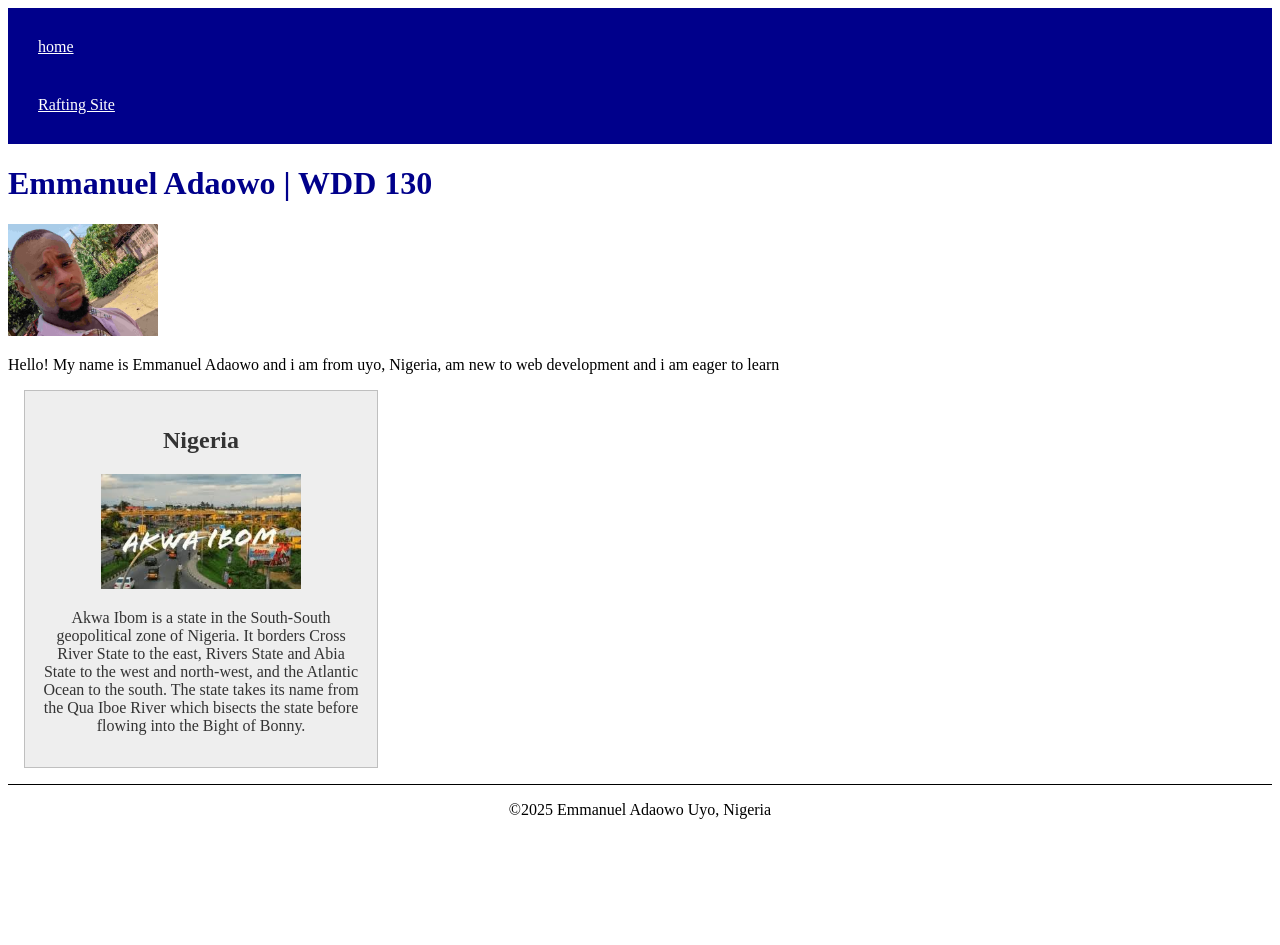
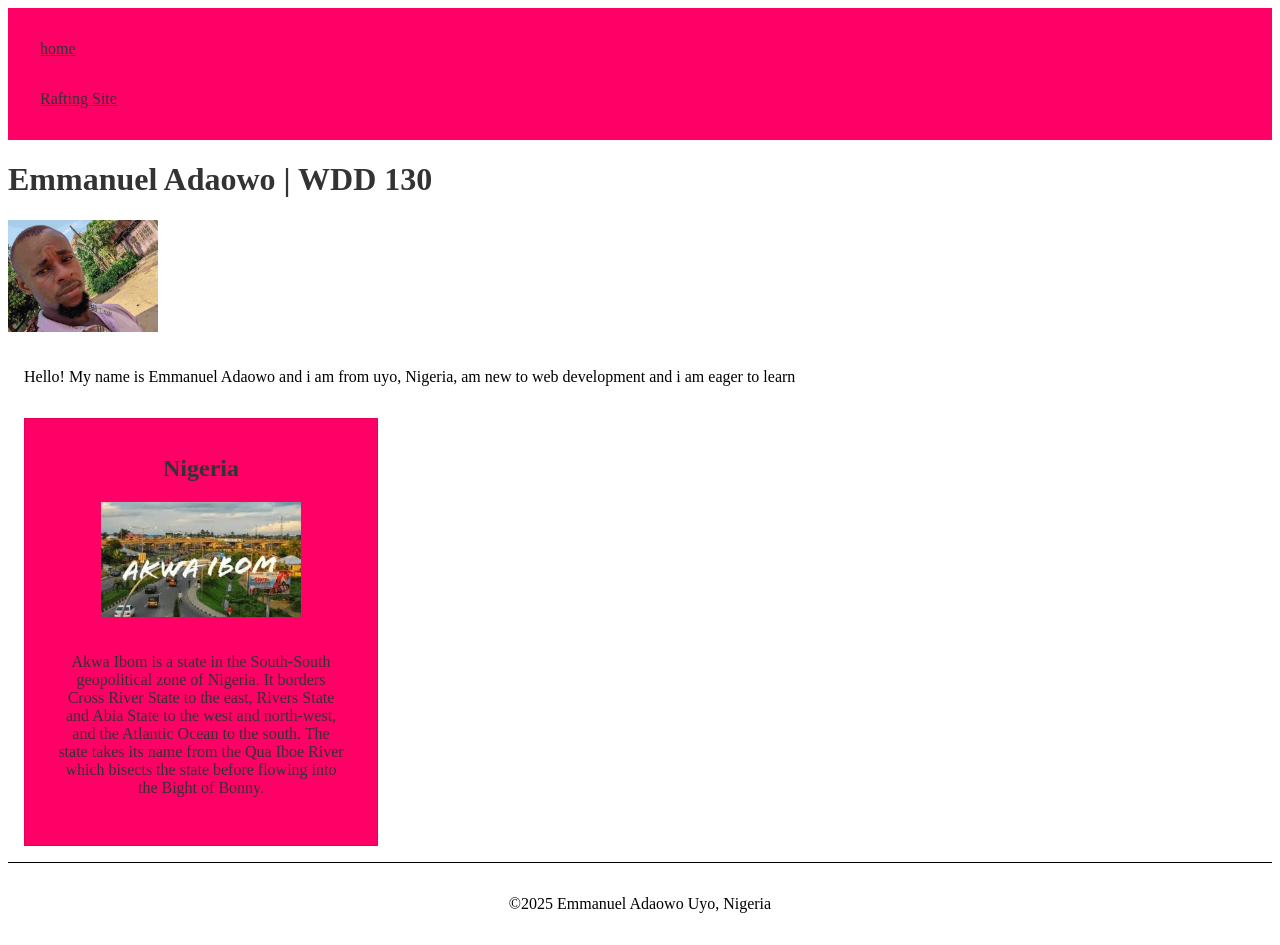
Before and after one commit to pato9988/wdd130, a plain HTML site: page index.html in a window 1280 px wide. Before the commit the page ends 835 px from the top, so only its background shows below. Drawn offline with Linux system fonts and the light colour scheme.

Commit message:
week03_update

```diff
--- a/styles/styles.css
+++ b/styles/styles.css
@@ -1,6 +1,14 @@
+:root {
+    --heading-background-color: #f06;
+    --heading-text-color: #333;
+    --heading-font: "Montserrat", Helvetica, sans-serif;
+    --padding: 1rem;
+    --border: 1px solid rgb(0 0 0/0.1)
+}
+
 nav {
-    background-color: darkblue;
-padding: 10px;
+    background-color: var(--heading-background-color);
+padding: var(--padding);
 }
 main {
     max-width: 840px;
@@ -8,16 +16,16 @@ main {
 aside {
     width: 20rem;
     margin: 1rem;
-    border: 1px solid rgb(0 0 0 / 0.2); /* 1️⃣ */
-    padding: 1rem;
-    background-color: #eee;
-    color: #333;
+    border: var(--border)/* 1️⃣ */;
+    padding: var(--padding);
+    background-color: var(--heading-background-color);
+    color: var(--heading-text-color);
     text-align: center;
 }
 nav a {
-    color: white;
+    color: var(--heading-text-color);
     display: block;
-    padding: 20px;
+    padding: var(--padding);
 }
 aside img {
     width: 200px;
@@ -29,12 +37,12 @@ footer {
     text-align: center;
 }
 h1 {
-    color: darkblue;
+    color: var(--heading-text-color);
 }
 main img {
     width: 150px;
     height: auto;
 }
 p {
-    padding: 0px;
+    padding: var(--padding)
 }
```
